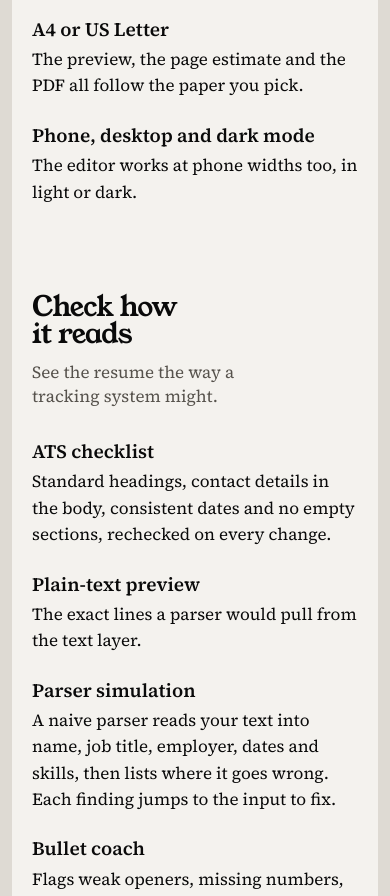
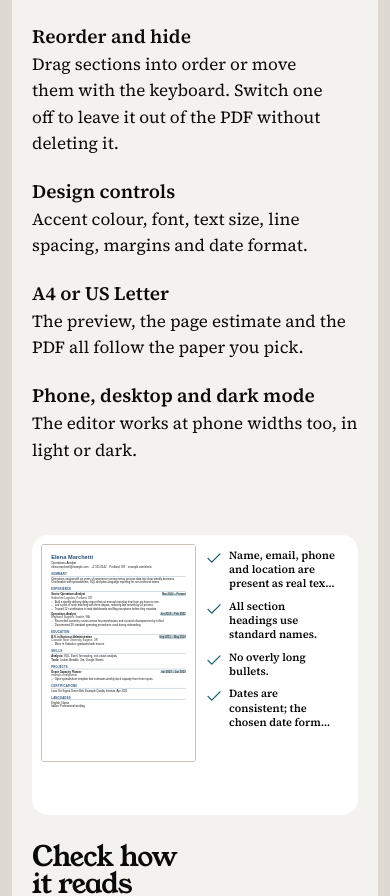
Before and after one commit to adriandotdev/resume-builder, a Next.js app: page / in a window 390 px wide. Shown: the part 4197-5093 px from the top of the page. Built offline with nearby package versions, Linux system fonts and the light colour scheme.

Commit message:
feat: add phone version of landing feature story

```diff
--- a/src/components/FeatureStory.tsx
+++ b/src/components/FeatureStory.tsx
@@ -448,3 +448,42 @@ export function FeatureStory({ checks }: { checks: AtsCheck[] }) {
     </div>
   );
 }
+
+/** One phone group: the live resume plays as it scrolls through the screen, then the group's features rise in one by one. */
+function MobileGroup({ group, checks }: { group: (typeof GROUPS)[number]; checks: AtsCheck[] }) {
+  const stage = useRef<HTMLDivElement>(null);
+  const [p, setP] = useState(0);
+  // Runs from the stage entering the bottom of the screen to its top reaching the upper third.
+  const { scrollYProgress } = useScroll({ target: stage, offset: ["start 88%", "end 38%"] });
+  useMotionValueEvent(scrollYProgress, "change", (v) => {
+    const next = Math.round(Math.min(Math.max(v, 0), 0.9999) * 50) / 50;
+    setP((s) => (s === next ? s : next));
+  });
+  const rise = (delay = 0) => ({ initial: { opacity: 0, y: 24 }, whileInView: { opacity: 1, y: 0 }, viewport: { once: true, margin: "0px 0px -12% 0px" }, transition: { duration: 0.5, ease: EASE, delay } });
+  return (
+    <div className="fm-group" aria-labelledby={`fm-${group.id}`}>
+      <motion.div ref={stage} className="fm-stage" data-ui aria-hidden="true" initial={{ opacity: 0, y: 40, scale: 0.97 }} whileInView={{ opacity: 1, y: 0, scale: 1 }} viewport={{ once: true, margin: "0px 0px -10% 0px" }} transition={{ duration: 0.6, ease: EASE }}>
+        <Vis id={group.id} p={p} checks={checks} />
+      </motion.div>
+      <motion.h3 id={`fm-${group.id}`} className="display fm-title" {...rise()}>{group.title}</motion.h3>
+      <motion.p className="fm-lead" {...rise(0.08)}>{group.lead}</motion.p>
+      <ul className="fm-list">
+        {group.items.map((it, i) => <motion.li key={it.name} {...rise(Math.min(i, 3) * 0.07)}><strong>{it.name}</strong> {it.text}</motion.li>)}
+      </ul>
+    </div>
+  );
+}
+
+/** Phone story: shown by CSS under 1024px, where the pinned desktop story cannot fit. */
+export function FeatureStoryMobile({ checks }: { checks: AtsCheck[] }) {
+  const [narrow, setNarrow] = useState(false);
+  useEffect(() => {
+    const q = window.matchMedia("(max-width: 1023.98px)");
+    const sync = () => setNarrow(q.matches);
+    sync();
+    q.addEventListener("change", sync);
+    return () => q.removeEventListener("change", sync);
+  }, []);
+  if (!narrow) return null;
+  return <div className="fm">{GROUPS.map((g) => <MobileGroup key={g.id} group={g} checks={checks} />)}</div>;
+}
--- a/src/components/Features.tsx
+++ b/src/components/Features.tsx
@@ -1,6 +1,6 @@
 import type { CSSProperties } from "react";
 import Link from "next/link";
-import { FeatureStory } from "./FeatureStory";
+import { FeatureStory, FeatureStoryMobile } from "./FeatureStory";
 import { GROUPS } from "./featureData";
 import type { AtsCheck } from "@/lib/ats";
 
@@ -15,6 +15,7 @@ export function Features({ checks }: { checks: AtsCheck[] }) {
       </div>
 
       <FeatureStory checks={checks} />
+      <FeatureStoryMobile checks={checks} />
 
       <div className="feat-static">
       {GROUPS.map((g) => (
--- a/src/styles/landing.css
+++ b/src/styles/landing.css
@@ -187,6 +187,8 @@
     .fs-items { display: grid; grid-template-columns: repeat(2, minmax(0, 1fr)); gap: 14px 40px; align-content: start; }
     .fs-items li { font-size: 1rem; line-height: 1.45; }
     .fs-items strong { display: block; font-size: 1.0625rem; font-weight: 600; }
+  }
+  @media (prefers-reduced-motion: no-preference) {
     .vis { height: 100%; display: flex; flex-direction: column; justify-content: center; gap: 14px; font-size: var(--step-small); }
     .vis-split { flex-direction: row; align-items: center; gap: 32px; }
     .vis-sheet { position: relative; width: min(calc(100cqh * 794 / 1123), 50cqw); flex: none; outline: 1px solid var(--paper-edge); border-radius: var(--r-paper); }
@@ -201,10 +203,10 @@
     .vis-field strong { font-weight: 600; text-align: right; }
     .vis-caret { display: inline-block; width: 2px; height: 1.1em; margin-left: 2px; vertical-align: text-bottom; background: var(--tick-fill); animation: caret 1s steps(1) infinite; }
     @keyframes caret { 50% { opacity: 0; } }
-    .vis-code { margin: 0; padding: 18px 20px; border-radius: 6px; background: var(--surface-2); font-size: 0.75rem; line-height: 1.7; overflow: hidden; white-space: pre; }
+    .vis-code { margin: 0; padding: 18px 20px; border-radius: 6px; background: var(--surface-2); font-size: 0.75rem; line-height: 1.7; overflow: hidden; white-space: pre-wrap; overflow-wrap: anywhere; }
     .vis-status { display: flex; align-items: center; gap: 8px; font-weight: 600; color: var(--tick-text); }
     .vis-ghost { position: absolute; inset: 0; transform: translate(14px, 14px); background: #fff; border-radius: var(--r-paper); outline: 1px solid var(--paper-edge); }
-    .vis-body { flex: 1; min-width: 0; display: flex; flex-direction: column; gap: 14px; }
+    .vis-body { flex: 1; min-width: 0; max-height: 100%; padding-right: 12px; overflow: hidden; display: flex; flex-direction: column; gap: 14px; }
     .vis-lock { position: absolute; inset: 0; margin: auto; width: 88px; height: 88px; display: grid; place-items: center; border-radius: 50%; background: var(--tick-fill); color: var(--on-tick); }
     .vis-side { display: flex; flex-direction: column; gap: 10px; font-family: var(--font-display-stack); font-size: 1.5rem; line-height: 1.1; }
     .vis-side .vis-note, .vis-note { font-family: inherit; font-size: var(--step-small); line-height: 1.45; color: var(--text-muted); }
@@ -227,6 +229,24 @@
     .vis-apps em { font-style: normal; font-weight: 600; }
     .vis-stages { display: flex; flex-wrap: wrap; gap: 8px; }
     .vis-stages li { padding: 10px 16px; border-radius: var(--r-pill); font-size: 1rem; font-weight: 600; }
+  }
+  /* 1024-1199px: the stage is only about half the width and, on a laptop screen, short, so the demo's own text steps down to fit. */
+  @media (min-width: 1024px) and (max-width: 1199.98px) and (prefers-reduced-motion: no-preference) {
+    .fs-vis { padding: 16px; }
+    .fs-vis .vis { font-size: 0.8125rem; gap: 10px; }
+    .fs-vis .vis-split { gap: 20px; }
+    .fs-vis .vis-body { gap: 8px; }
+    .fs-vis .vis-note { display: none; }
+    .fs-vis .vis-big { font-size: 1.375rem; line-height: 1.15; }
+    .fs-vis .vis-side, .fs-vis .vis-fitrows { font-size: 1.25rem; }
+    .fs-vis .vis-posting { font-size: 0.875rem; line-height: 1.6; }
+    .fs-vis .vis-field { padding: 10px 12px; font-size: 0.9375rem; }
+    .fs-vis .vis-code { padding: 12px 14px; font-size: 0.6875rem; line-height: 1.55; }
+    .fs-vis .vis-tab { padding: 6px 12px; font-size: 0.875rem; }
+    .fs-vis .vis-apps { gap: 10px; }
+    .fs-vis .vis-apps li { font-size: 0.875rem; }
+    .fs-vis .vis-apps strong { font-size: 1rem; }
+    .fs-vis .frag-row { font-size: 0.875rem; padding: 6px 0; }
   }
   /* 1200px and up: titles, a tall demo stage and the feature list sit side by side, so the resume gets the full pinned height
      and the list never has to fit under it. */
@@ -265,6 +285,47 @@
     .vis-chips { gap: 14px; }
     .vis-list .frag-row { min-height: 64px; font-size: 1.125rem; }
     .vis-note { font-size: 1.25rem; }
+  }
+
+  /* Under 1024px: each group's live resume plays inline as it scrolls past, with its features rising in beneath it.
+     Scoped to the stage so the desktop demo rules above cannot reach it. */
+  .fm { display: none; }
+  @media (max-width: 1023.98px) and (prefers-reduced-motion: no-preference) {
+    .feat-static { display: none; }
+    .fm { display: block; }
+    .fm-group { margin-top: 72px; }
+    .fm-stage { height: 280px; container-type: size; padding: 10px; background: var(--surface); border-radius: var(--r-sheet); overflow: hidden; }
+    .fm-title { margin-top: 28px; font-size: 1.75rem; max-width: 14ch; }
+    .fm-lead { margin-top: 8px; font-size: var(--step-body); line-height: 1.45; color: var(--text-muted); }
+    .fm-list { display: grid; gap: 20px; margin-top: 24px; }
+    .fm-list li { font-size: 1.0625rem; line-height: 1.55; text-wrap: pretty; }
+    .fm-list li strong { display: block; font-size: 1.1875rem; font-weight: 600; }
+    .fm-stage .vis { gap: 8px; font-size: 0.75rem; line-height: 1.35; }
+    .fm-stage .vis-split { gap: 10px; align-items: flex-start; }
+    .fm-stage .vis-sheet { width: min(calc((100cqh - 20px) * 794 / 1123), 50cqw); }
+    .fm-stage .vis-ghost { transform: translate(6px, 6px); }
+    .fm-stage .vis-body { gap: 6px; overflow: hidden; max-height: 100%; }
+    .fm-stage .vis-note, .fm-stage .vis-posting + .vis-note { display: none; }
+    .fm-stage .vis-big { font-size: 1.0625rem; line-height: 1.15; }
+    .fm-stage .vis-side { font-size: 0.9375rem; gap: 6px; }
+    .fm-stage .vis-fitrows { font-size: 0.9375rem; gap: 8px; }
+    .fm-stage .vis-fitrows li { flex-direction: column; gap: 0; }
+    .fm-stage .vis-posting { font-size: 0.6875rem; line-height: 1.55; }
+    .fm-stage .vis-term { padding: 0 3px; }
+    .fm-stage .vis-field { padding: 6px 8px; font-size: 0.6875rem; flex-direction: column; gap: 0; }
+    .fm-stage .vis-field strong { text-align: left; overflow-wrap: anywhere; }
+    .fm-stage .vis-code { padding: 6px 8px; font-size: 0.5rem; line-height: 1.45; overflow: hidden; }
+    .fm-stage .vis-status { font-size: 0.6875rem; align-items: flex-start; }
+    .fm-stage .vis-list { gap: 0; }
+    .fm-stage .frag-row { font-size: 0.6875rem; line-height: 1.3; padding: 4px 0; gap: 6px; align-items: flex-start; min-height: 0; }
+    .fm-stage .frag-row > span.flex-1 { display: -webkit-box; -webkit-line-clamp: 3; -webkit-box-orient: vertical; overflow: hidden; font-weight: 500; }
+    .fm-stage .vis-btn { padding: 6px 10px; font-size: 0.6875rem; }
+    .fm-stage .vis-act { min-height: 0; font-size: 0.6875rem; flex-wrap: wrap; }
+    .fm-stage .vis-tabs { gap: 2px; }
+    .fm-stage .vis-tab { padding: 5px 8px; font-size: 0.6875rem; }
+    .fm-stage .vis-apps { gap: 6px; }
+    .fm-stage .vis-apps li { font-size: 0.625rem; line-height: 1.3; }
+    .fm-stage .vis-apps strong { font-size: 0.75rem; }
   }
 
   /* ---------- questions: answers as reading text ---------- */
```
